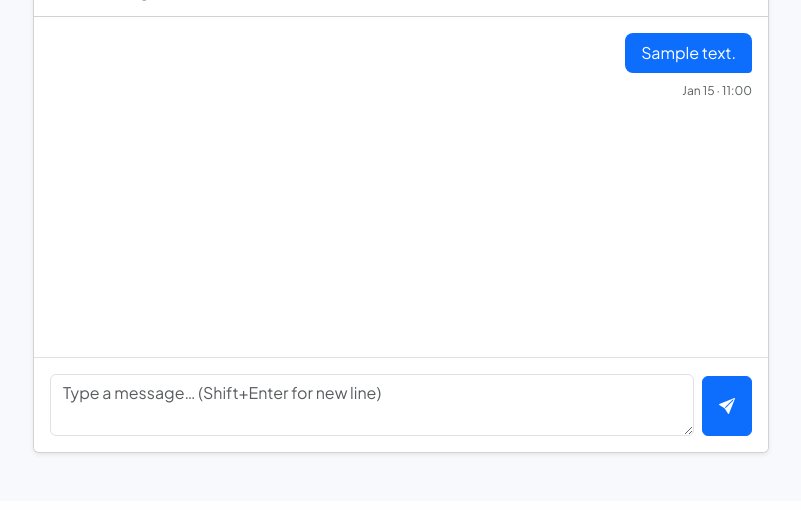
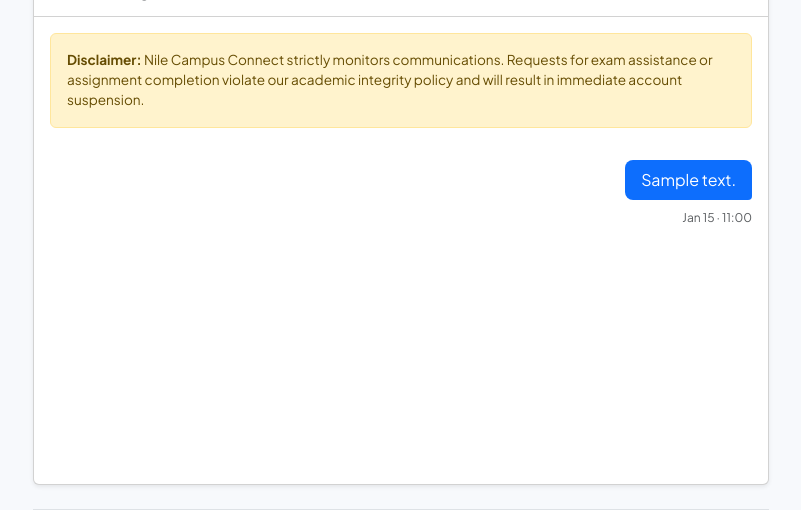
Before and after one commit to Mika-cypher/NileCampusConnect, a Django app: page /orders/1/ in a window 1280 px wide. Shown: the part 843-1353 px from the top of the page, without its empty margins (49-850 px from the left). Before the commit the page ends 1299 px from the top, so only its background shows below. Run offline with Django 5.2, Linux system fonts and the light colour scheme; a user stored in the database is signed in; tables that the repository leaves empty hold one stand-in row (values such as "Sample post"); grey boxes marked "Sample" are stand-in pictures; data that the repository does not hold is empty.

Commit message:
Added a disclaimer for academic integrity and made UI fixes to the front end

```diff
--- a/core/templates/core/marketplace.html
+++ b/core/templates/core/marketplace.html
@@ -173,9 +173,9 @@
             {% endif %}
 
             <div class="mc-card__thumb-overlay">
-              <span class="mc-card__thumb-cta">
+              <!-- <span class="mc-card__thumb-cta">
                 View Gig <i class="bi bi-arrow-right"></i>
-              </span>
+              </span> -->
             </div>
           </div>
 
--- a/core/templates/core/order_detail.html
+++ b/core/templates/core/order_detail.html
@@ -76,6 +76,11 @@
         {% endwith %}
     </div>
 
+    <div class="alert alert-warning m-3 d-flex align-items-center" role="alert" style="font-size: 0.85rem;">
+        <div>
+            <strong>Disclaimer:</strong> Nile Campus Connect strictly monitors communications. Requests for exam assistance or assignment completion violate our academic integrity policy and will result in immediate account suspension.
+        </div>
+    </div>
     <div class="card-body p-3 chat-thread" id="chat-thread" style="max-height: 400px; overflow-y: auto;">
 
         {% for msg in thread %}
@@ -122,6 +127,7 @@
             </div>
         {% endfor %}
 
+    </div>
 </div>
 
                 {% if order.status not in 'completed cancelled' %}
--- a/core/templates/core/service_detail.html
+++ b/core/templates/core/service_detail.html
@@ -66,9 +66,9 @@
                 <a href="{% url 'core:checkout' service.pk %}" class="btn btn-primary btn-lg py-3">
                     <i class="bi bi-cart-check me-2"></i> Order Now
                 </a>
-                    <button class="btn btn-outline-secondary">
+                 <!-- <button class="btn btn-outline-secondary">
                         <i class="bi bi-envelope me-2"></i> Contact Seller
-                    </button>
+                    </button>  -->
                 {% endif %}
             </div>
         </div>
--- a/core/templates/core/wallet.html
+++ b/core/templates/core/wallet.html
@@ -115,7 +115,7 @@
                 </div>
                 <div class="text-end flex-shrink-0">
                     {% if order.client == request.user %}
-                        <span class="text-danger fw-bold">−₦{{ order.price|intcomma }}</span>
+                        <span class="text-dark fw-bold">−₦{{ order.price|intcomma }}</span>
                         <span class="badge bg-secondary ms-2 rounded-pill">Bought</span>
                     {% else %}
                         <span class="text-success fw-bold">+₦{{ order.price|intcomma }}</span>
```
Lines whose indentation alone changed are shown as unchanged.
